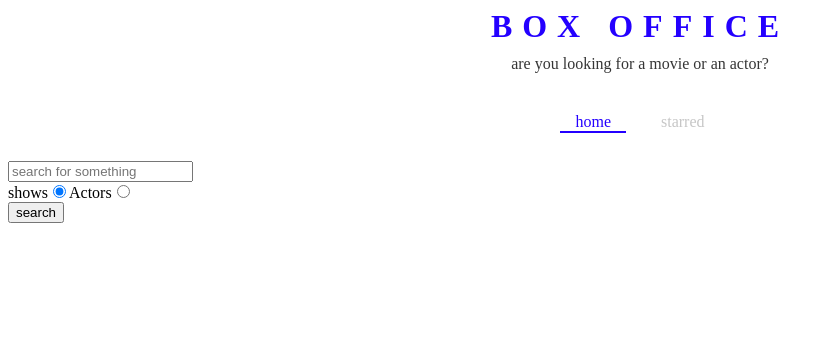
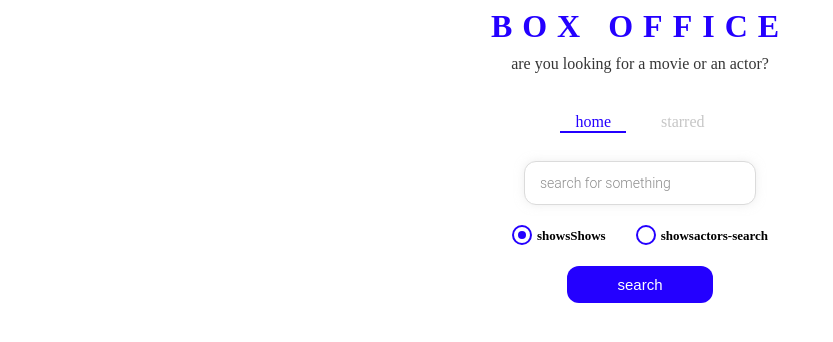
Before and after one commit to mitesh23/box-office, a React (Create React App) app: page / in a window 1280 px wide. Shown: the top 342 px of the page, without its empty margins (0-833 px from the left). Built offline with nearby package versions, Linux system fonts and the light colour scheme.

Commit message:
styled the entire app

```diff
--- /dev/null
+++ b/src/Components/customRadio.js
@@ -0,0 +1,67 @@
+/* eslint-disable */
+import React from 'react';
+import styled from 'styled-components';
+
+const RadioWrapper = styled.label`
+  display: block;
+  position: relative;
+  padding-left: 25px;
+  cursor: pointer;
+  font-size: 13px;
+  user-select: none;
+  font-weight: 700;
+  line-height: 1.65;
+
+  input {
+    position: absolute;
+    opacity: 0;
+    cursor: pointer;
+  }
+
+  span {
+    position: absolute;
+    top: 0;
+    left: 0;
+    height: 16px;
+    width: 16px;
+    background-color: #fff;
+    border: 2px solid ${({ theme }) => theme.mainColors.blue};
+    border-radius: 50%;
+  }
+
+  input:checked ~ span {
+    background-color: #fff;
+    border: 2px solid ${({ theme }) => theme.mainColors.blue};
+  }
+
+  span:after {
+    content: '';
+    position: absolute;
+    display: none;
+  }
+
+  input:checked ~ span:after {
+    display: block;
+  }
+
+  span:after {
+    top: 4px;
+    left: 4px;
+    width: 8px;
+    height: 8px;
+    border-radius: 50%;
+    background: ${({ theme }) => theme.mainColors.blue};
+  }
+`;
+const customRadio = ({ label, ...restprops }) => {
+  return (
+    <RadioWrapper htmlFor={restprops.id}>
+      shows
+      {label}
+      <input {...restprops} type="radio"></input>
+      <span />
+    </RadioWrapper>
+  );
+};
+
+export default customRadio;
--- a/src/Components/pages/Home.js
+++ b/src/Components/pages/Home.js
@@ -5,6 +5,10 @@
 import ShowGrid from '../Show/ShowGrid';
 import ActorGrid from '../Actor/ActorGrid';
 import { useLastQuery } from '../misc/custom-hooks';
+import { SearchButtonWrapper } from './Home.styled';
+import { RadioInputsWrapper } from './Home.styled';
+import { SearchInput } from './Home.styled';
+import CustomRadio from '../customRadio';
 
 const Home = () => {
   const [input, setInput] = useLastQuery();
@@ -61,39 +65,41 @@
 
   return (
     <MainPageLayout>
-      <input
+      <SearchInput
         type="text"
         placeholder="search for something"
         onChange={OnInputChange}
         onKeyDown={onKeyDown}
-      ></input>
-      <div>
-        <label htmlFor="shows-search">
-          shows
-          <input
-            type
+      ></SearchInput>
+
+      <RadioInputsWrapper>
+        <div>
+          <CustomRadio
+            label="Shows"
             id="shows-search"
-            type="radio"
             value="shows"
             checked={isshowssearch}
             onChange={onRadioChange}
-          ></input>
-        </label>
+          />
+        </div>
 
-        <label htmlFor="actors-search">
-          Actors
-          <input
+        <div>
+          <CustomRadio
+            label="actors-search"
             id="actors-search"
-            type="radio"
             value="people"
+            type="text"
             checked={!isshowssearch}
             onChange={onRadioChange}
-          ></input>
-        </label>
-      </div>
-      <button type="button" onClick={onSearch}>
-        search
-      </button>
+          />
+        </div>
+      </RadioInputsWrapper>
+
+      <SearchButtonWrapper>
+        <button type="button" onClick={onSearch}>
+          search
+        </button>
+      </SearchButtonWrapper>
       {renderResult()}
     </MainPageLayout>
   );
--- /dev/null
+++ b/src/Components/pages/Home.styled.js
@@ -0,0 +1,102 @@
+/* eslint-disable */
+
+import styled from 'styled-components';
+
+export const SearchInput = styled.input`
+  display: block;
+  font-family: 'Roboto', sans-serif;
+  width: 200px;
+  margin: auto;
+  outline: none;
+  padding: 13px 15px;
+  border: 1px solid #dbdbdb;
+  box-shadow: 0px 0px 10px 0px rgba(219, 219, 219, 0.5);
+  font-size: 14px;
+  border-radius: 12px;
+  color: #8d8d8d;
+
+  &::placeholder {
+    font-weight: 300;
+    color: #8d8d8d;
+  }
+`;
+
+export const RadioInputsWrapper = styled.div`
+  display: flex;
+  justify-content: center;
+  margin: 20px 0;
+
+  div {
+    margin: 0 15px;
+  }
+`;
+
+export const SearchButtonWrapper = styled.div`
+  text-align: center;
+  margin-bottom: 35px;
+
+  button {
+    color: #fff;
+    background-color: ${({ theme }) => theme.mainColors.blue};
+    margin: auto;
+    padding: 10px 50px;
+    font-size: 15px;
+    border: none;
+    outline: none;
+    border-radius: 12px;
+    &:hover {
+      cursor: pointer;
+    }
+  }
+`;
+const RadioWrapper = styled.label`
+  display: block;
+  position: relative;
+  padding-left: 25px;
+  cursor: pointer;
+  font-size: 13px;
+  user-select: none;
+  font-weight: 700;
+  line-height: 1.65;
+
+  input {
+    position: absolute;
+    opacity: 0;
+    cursor: pointer;
+  }
+
+  span {
+    position: absolute;
+    top: 0;
+    left: 0;
+    height: 16px;
+    width: 16px;
+    background-color: #fff;
+    border: 2px solid ${({ theme }) => theme.mainColors.blue};
+    border-radius: 50%;
+  }
+
+  input:checked ~ span {
+    background-color: #fff;
+    border: 2px solid ${({ theme }) => theme.mainColors.blue};
+  }
+
+  span:after {
+    content: '';
+    position: absolute;
+    display: none;
+  }
+
+  input:checked ~ span:after {
+    display: block;
+  }
+
+  span:after {
+    top: 4px;
+    left: 4px;
+    width: 8px;
+    height: 8px;
+    border-radius: 50%;
+    background: ${({ theme }) => theme.mainColors.blue};
+  }
+`;
```
